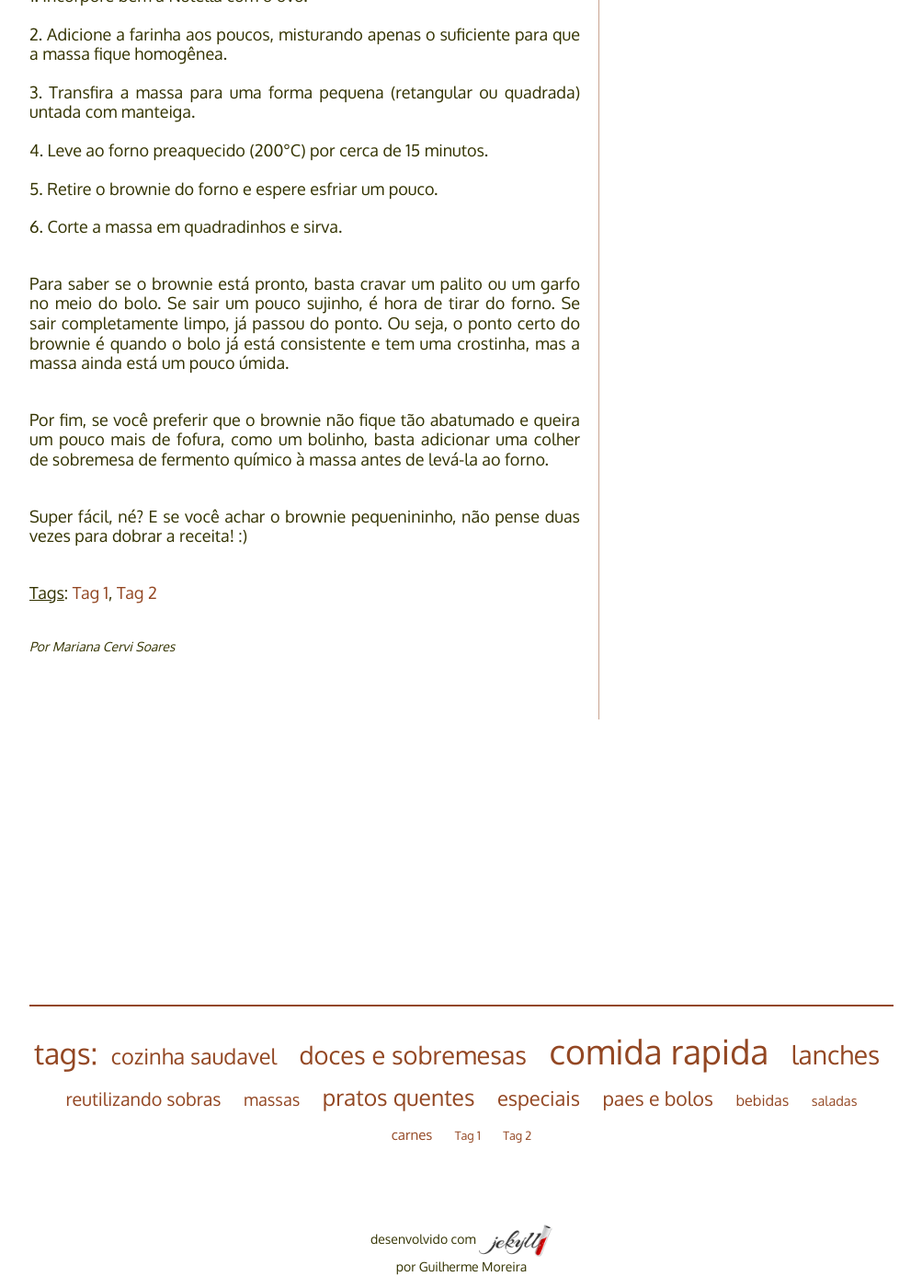
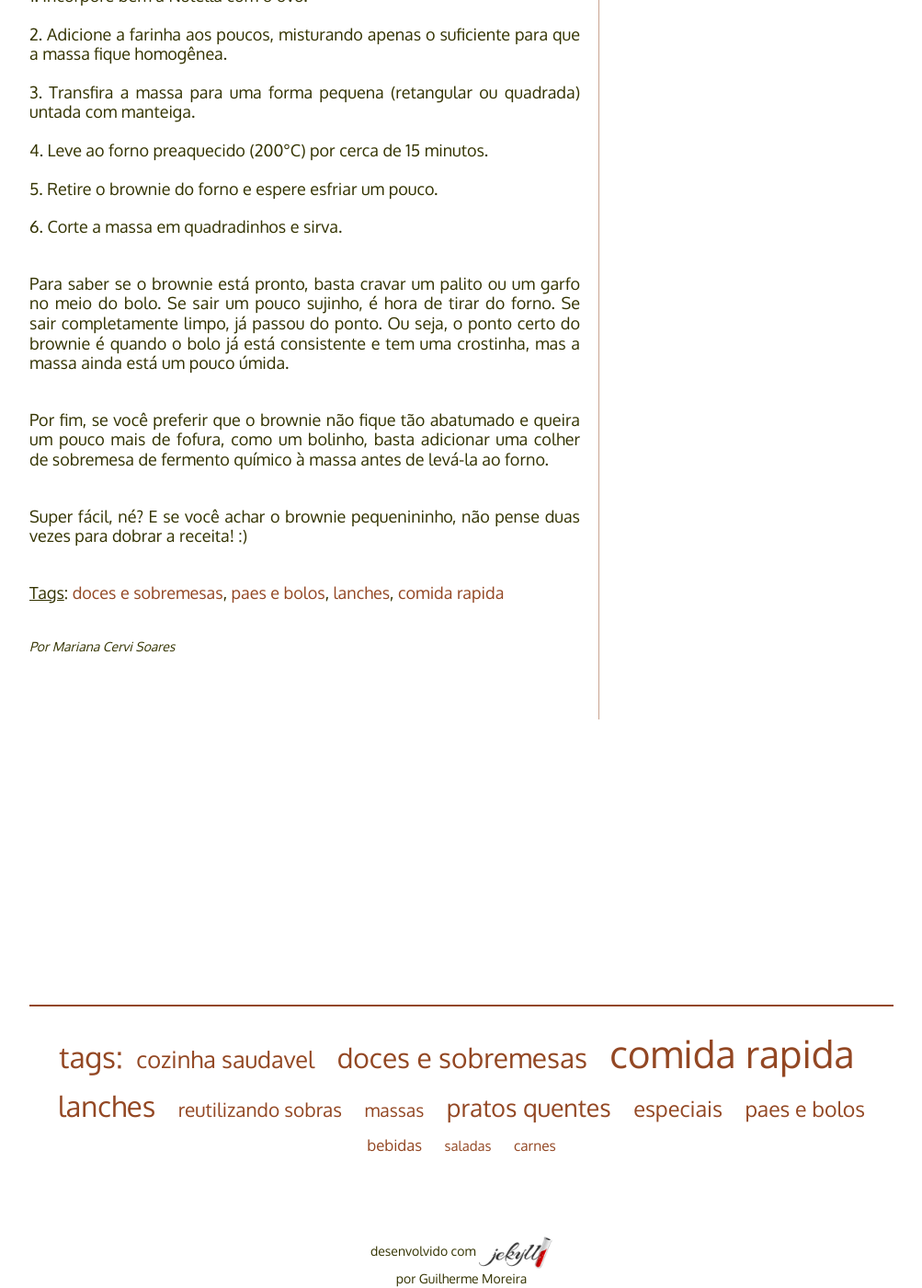
Before and after one commit to PaneladePau/paneladepau-jekyll-blog, a Jekyll site: the page built from _posts/2015-07-05-brownie-de-nutella.md, in a window 1280 px wide and 1400 px high, scrolled down 1060 px. Shown: the whole window at 92% size, without its empty margins (138-1141 px from the left). Built offline with Jekyll 4.4.1, drawn with Linux system fonts in a browser that asks for light colours; nearby versions of some CDN libraries; some web fonts are replaced; Markdown is read by kramdown in place of the engine named in the settings; some of the changed text lies outside the part shown.

Commit message:
“update”

```diff
--- a/_posts/2015-07-05-brownie-de-nutella.md
+++ b/_posts/2015-07-05-brownie-de-nutella.md
@@ -1,7 +1,7 @@
 ---
-titulo: Título do post
-imgdestaque: nome-da-imagem.jpg
-tags: [Tag 1, Tag 2]
+titulo: Brownie de Nutella
+imgdestaque: brownie-de-nutella.jpg
+tags: [doces e sobremesas, paes e bolos, lanches, comida rapida]
 imagem2: nome-da-imagem-2.jpg
 legendaimg2: Legenda da imagem 2
 ---
```
Also changed, not shown: img/fotos-dos-posts/brownie-de-nutella.jpg.
